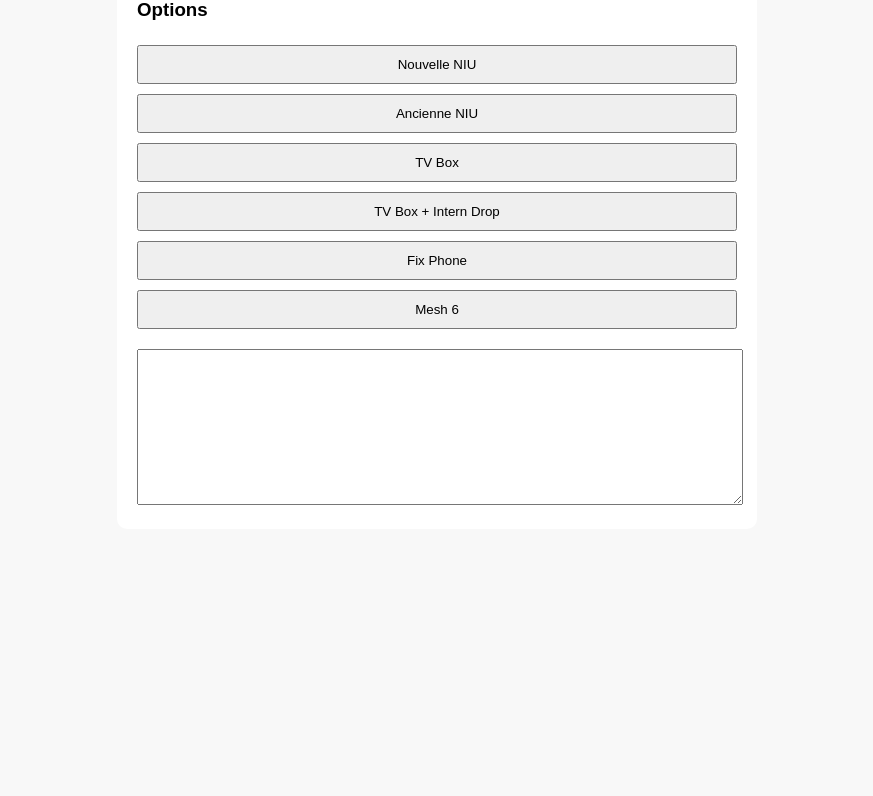
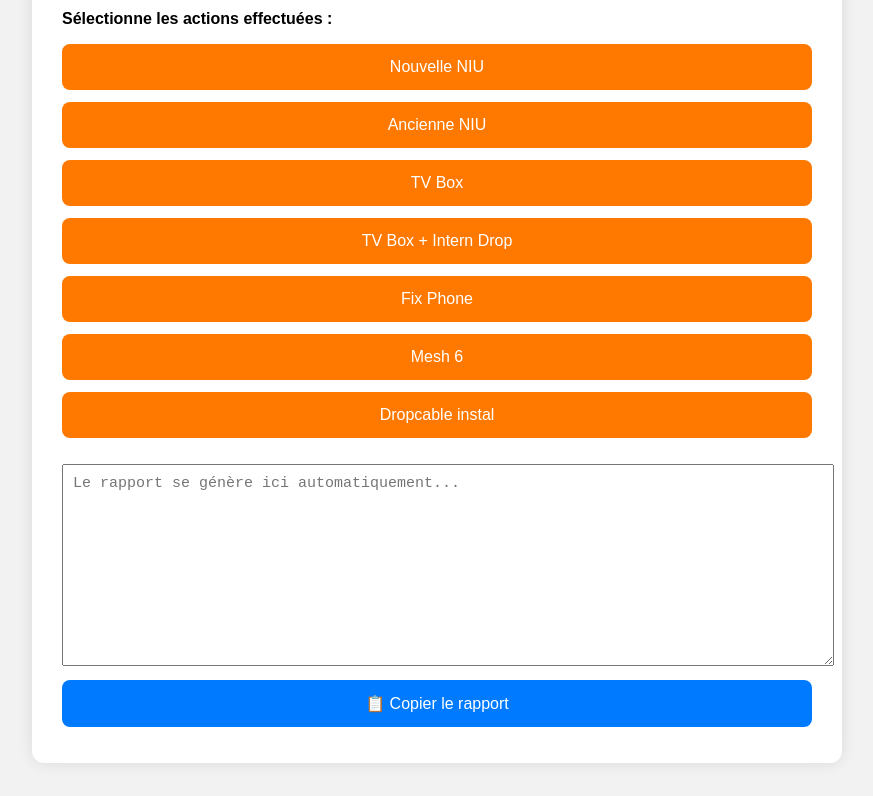
Before and after one commit to 4qxxh6vfbs-create/Rapport-Technique-, a plain HTML site: page index.html in a window 1280 px wide. Shown: the part 129-925 px from the top of the page, without its empty margins (203-1076 px from the left). Before the commit the page ends 800 px from the top, so only its background shows below. Drawn offline with Linux system fonts and the light colour scheme.

Commit message:
Update index.html

```diff
--- a/index.html
+++ b/index.html
@@ -4,53 +4,109 @@
 <meta charset="UTF-8">
 <meta name="viewport" content="width=device-width, initial-scale=1.0">
 <title>Rapport Technique</title>
+
 <style>
-body { font-family: Arial; padding: 20px; background:#f8f8f8; }
-.container { background:white; padding:20px; border-radius:10px; max-width:600px; margin:auto; }
-h1 { text-align:center; }
-button { padding: 10px 15px; margin: 5px 0; width:100%; }
-textarea { width:100%; height:150px; margin-top:15px; }
+body {
+    font-family: Arial, sans-serif;
+    background: #f2f2f2;
+    padding: 25px;
+}
+
+.container {
+    max-width: 750px;
+    margin: auto;
+    background: #fff;
+    padding: 30px;
+    border-radius: 12px;
+    box-shadow: 0 0 15px rgba(0,0,0,0.1);
+}
+
+h1 {
+    text-align: center;
+    font-size: 28px;
+    margin-bottom: 20px;
+}
+
+.section-title {
+    font-weight: bold;
+    margin-top: 25px;
+    margin-bottom: 10px;
+}
+
+.btn {
+    width: 100%;
+    padding: 14px;
+    margin: 6px 0;
+    font-size: 16px;
+    border: none;
+    border-radius: 8px;
+    background: #ff7900;
+    color: white;
+    cursor: pointer;
+    transition: 0.2s;
+}
+
+.btn:hover {
+    background: #e86d00;
+}
+
+textarea {
+    width: 100%;
+    height: 180px;
+    margin-top: 20px;
+    padding: 10px;
+    font-size: 15px;
+}
+
+.copy {
+    background: #007bff;
+    margin-top: 10px;
+}
+.copy:hover {
+    background: #006ade;
+}
 </style>
 </head>
 <body>
 
 <div class="container">
+
 <h1>Rapport Technique</h1>
 
-<h3>Options</h3>
+<div class="section-title">Sélectionne les actions effectuées :</div>
 
-<button onclick="add('* Nouvelle NIU > Signaux conformes, nouvelle NIU installée + Livebox.')">
-Nouvelle NIU
-</button>
+<button class="btn" onclick="add('* Nouvelle NIU > Signaux conformes, nouvelle NIU installée avec Livebox.')">Nouvelle NIU</button>
 
-<button onclick="add('* Ancienne NIU > Signaux conformes, Livebox installée sur NIU existante.')">
-Ancienne NIU
-</button>
+<button class="btn" onclick="add('* Ancienne NIU > Signaux conformes, Livebox installée sur NIU existante.')">Ancienne NIU</button>
 
-<button onclick="add('* TV Box > Installation d’une TV Box Orange effectuée.')">
-TV Box
-</button>
+<button class="btn" onclick="add('* TV Box > Installation d’une TV Box Orange effectuée.')">TV Box</button>
 
-<button onclick="add('* TV Box + Câblage interne > TV box installée + coax interne ajouté.')">
-TV Box + Intern Drop
-</button>
+<button class="btn" onclick="add('* TV Box + Câblage interne > TV Box installée + coax interne posé entre NIU et TV.')">TV Box + Intern Drop</button>
 
-<button onclick="add('* Fix Phone > Téléphone Fix installé.')">
-Fix Phone
-</button>
+<button class="btn" onclick="add('* Fix Phone > Téléphone Fix installé et testé avec succès.')">Fix Phone</button>
 
-<button onclick="add('* Mesh WiFi 6 > Booster WiFi 6 installé.')">
-Mesh 6
-</button>
+<button class="btn" onclick="add('* Mesh WiFi 6 > Booster Mesh WiFi 6 installé et synchronisé.')">Mesh 6</button>
 
-<textarea id="result"></textarea>
+<button class="btn" onclick="add('* Dropcable instal > Nieuwe dropcable werd geinstalleerd.')">Dropcable instal</button>
+
+<textarea id="result" placeholder="Le rapport se génère ici automatiquement..."></textarea>
+
+<button class="btn copy" onclick="copyText()">📋 Copier le rapport</button>
+
+</div>
 
 <script>
-function add(text){
-    document.getElementById("result").value += text + "\\n";
+function add(text) {
+    document.getElementById("result").value += text + "\n";
+}
+
+function copyText() {
+    const area = document.getElementById("result");
+    area.select();
+    area.setSelectionRange(0, 99999);
+    navigator.clipboard.writeText(area.value);
 }
 </script>
 
-</div>
 </body>
 </html>
```
